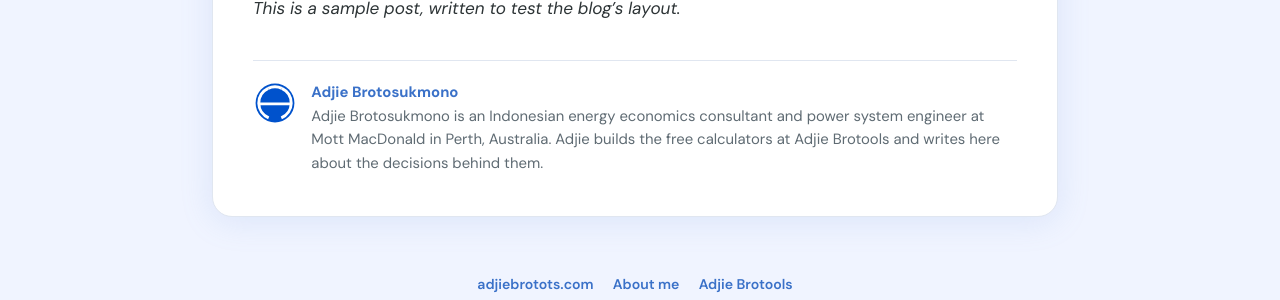
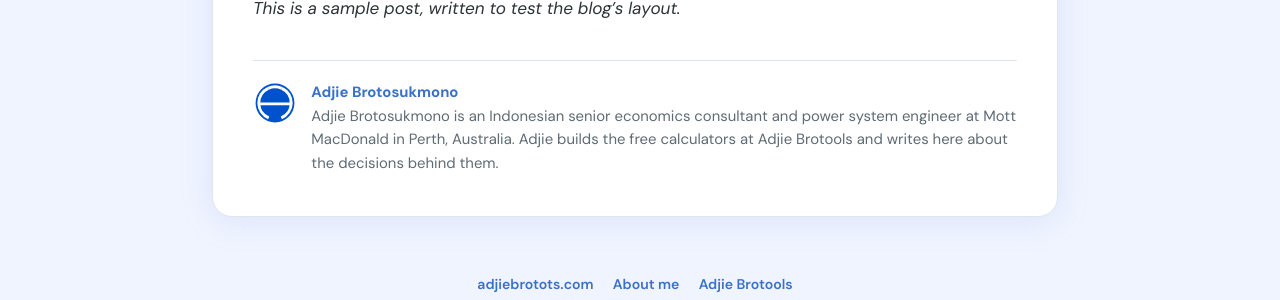
Before and after one commit to adjiebrotot/blog, a Jekyll site: the page built from en/_posts/2026-10-17-rent-vs-buy-calculator-explained.md, in a window 1280 px wide and 900 px high, scrolled down 2625 px. Shown: the part 539-839 px from the top of the window. Built offline with Jekyll 4.4.1, drawn with Linux system fonts in a browser that asks for light colours.

Commit message:
Author: Senior Economics Consultant, in both languages
Keeps the shared Person node in step with www.adjiebrotots.com.

Co-Authored-By: Claude Opus 5.5 <noreply@anthropic.com>
Claude-Session: https://claude.ai/code/session_01SutMWBYRtzb3hH5KejaEP3

```diff
--- a/_config.yml
+++ b/_config.yml
@@ -24,7 +24,7 @@ author:
   alternate_name: adjiebrotot
   email: adjiebrotots@gmail.com
   url: "https://www.adjiebrotots.com/"
-  job_title: Energy Economics Consultant
+  job_title: Senior Economics Consultant
   # Profiles of the same person, as on www.adjiebrotots.com.
   same_as:
     - "https://www.linkedin.com/in/adjiebrotot/"
--- a/_data/i18n.yml
+++ b/_data/i18n.yml
@@ -25,7 +25,7 @@ en:
   contents: Contents
   comments: Comments
   comments_noscript: "Comments need JavaScript and a GitHub account."
-  about_author: "Adjie Brotosukmono is an Indonesian energy economics consultant and power system engineer at Mott MacDonald in Perth, Australia. Adjie builds the free calculators at Adjie Brotools and writes here about the decisions behind them."
+  about_author: "Adjie Brotosukmono is an Indonesian senior economics consultant and power system engineer at Mott MacDonald in Perth, Australia. Adjie builds the free calculators at Adjie Brotools and writes here about the decisions behind them."
   about_me: About me
   elsewhere: Elsewhere
   not_found_title: Page not found
@@ -59,7 +59,7 @@ id:
   contents: Daftar isi
   comments: Komentar
   comments_noscript: "Komentar memerlukan JavaScript dan akun GitHub."
-  about_author: "Adjie Brotosukmono adalah konsultan ekonomi energi dan insinyur sistem tenaga listrik asal Indonesia di Mott MacDonald, Perth, Australia. Ia membuat kalkulator gratis di Adjie Brotools dan menulis di sini tentang keputusan di balik alat-alat tersebut."
+  about_author: "Adjie Brotosukmono adalah konsultan ekonomi senior dan insinyur sistem tenaga listrik asal Indonesia di Mott MacDonald, Perth, Australia. Ia membuat kalkulator gratis di Adjie Brotools dan menulis di sini tentang keputusan di balik alat-alat tersebut."
   about_me: Tentang saya
   elsewhere: Tautan lain
   not_found_title: Halaman tidak ditemukan
```
